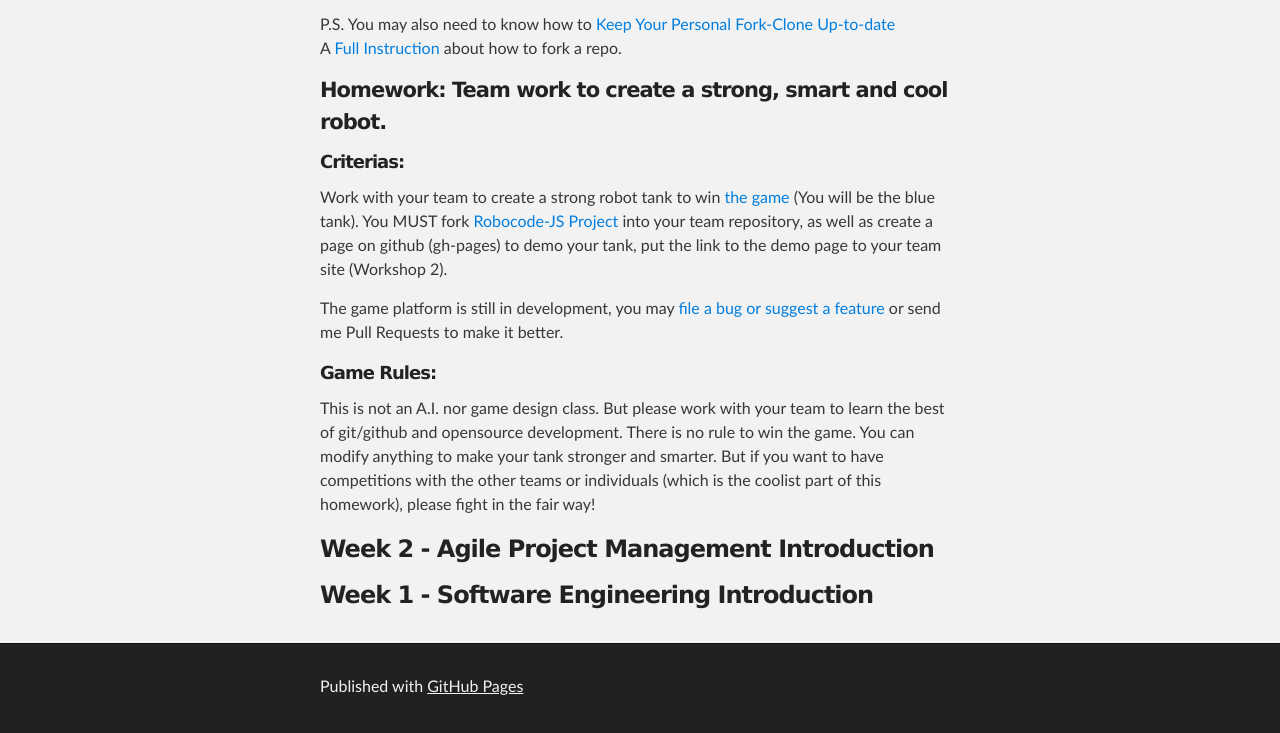
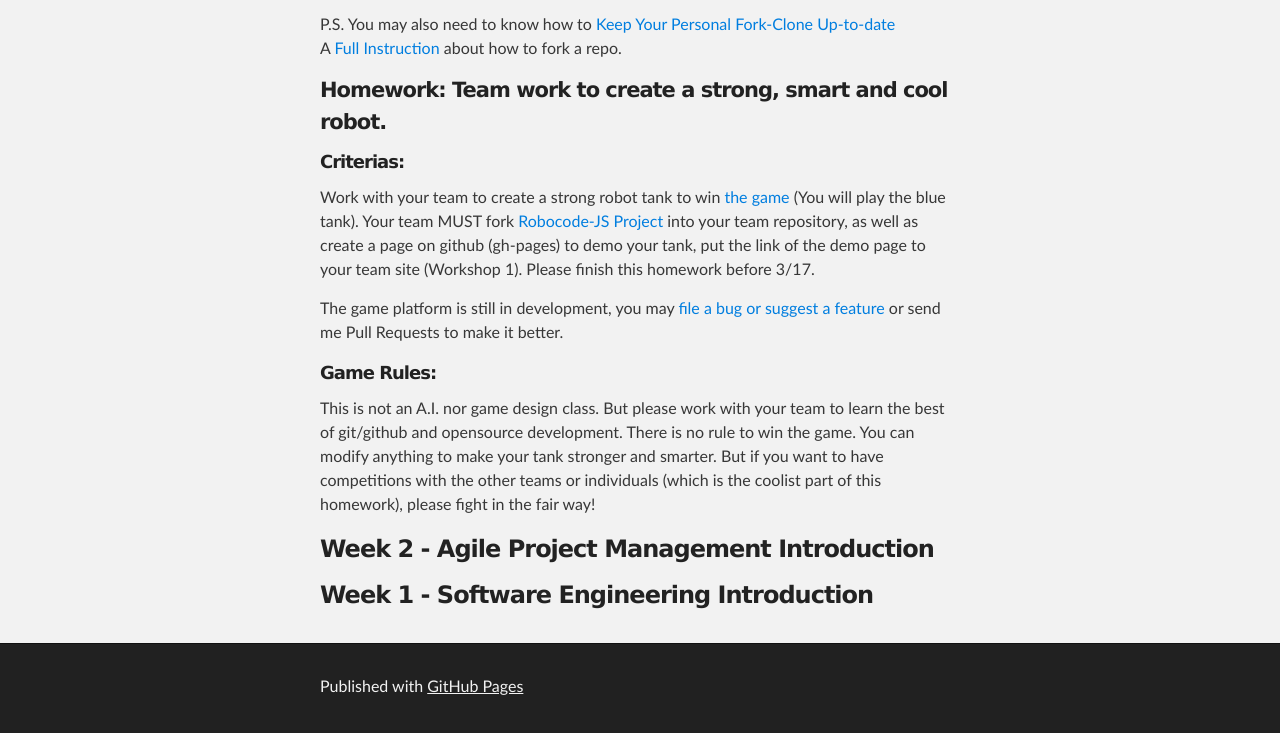
Before and after one commit to NCCUCS-SE/NCCUCS-SE.github.io, a plain HTML site: page index.html in a window 1280 px wide. Shown: the part 1156-1889 px from the top of the page. Drawn offline with Linux system fonts and the light colour scheme.

Commit message:
Add homework deadline, modify the tank demo link

```diff
--- a/index.html
+++ b/index.html
@@ -74,7 +74,7 @@
         <h4>Homework: Team work to create a strong, smart and cool robot.</h4>
         <h5>Criterias:</h5>
         <p>
-            Work with your team to create a strong robot tank to win <a href="http://youchenlee.github.io/robocode-js/" target="_blank">the game</a> (You will be the blue tank). You MUST fork <a href="https://github.com/NCCUCS-SE/robocode-js">Robocode-JS Project</a> into your team repository, as well as create a page on github (gh-pages) to demo your tank, put the link to the demo page to your team site (Workshop 2).
+            Work with your team to create a strong robot tank to win <a href="http://nccucs-se.github.io/robocode-js/" target="_blank">the game</a> (You will play the blue tank). Your team MUST fork <a href="https://github.com/NCCUCS-SE/robocode-js">Robocode-JS Project</a> into your team repository, as well as create a page on github (gh-pages) to demo your tank, put the link of the demo page to your team site (Workshop 1). Please finish this homework before 3/17.
         </p>
         <p>
             The game platform is still in development, you may <a href="https://github.com/youchenlee/robocode-js/issues">file a bug or suggest a feature</a> or send me Pull Requests to make it better.
```
